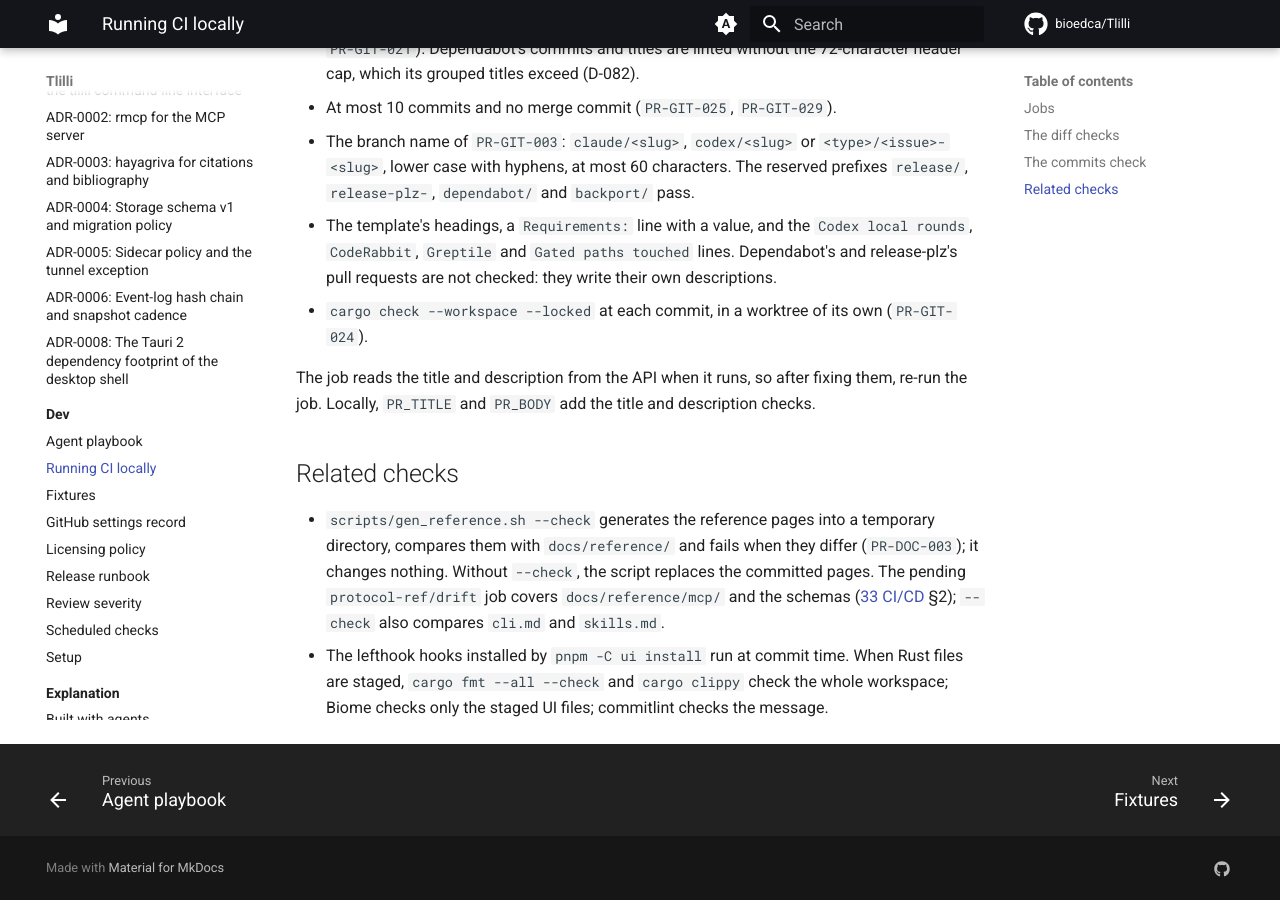
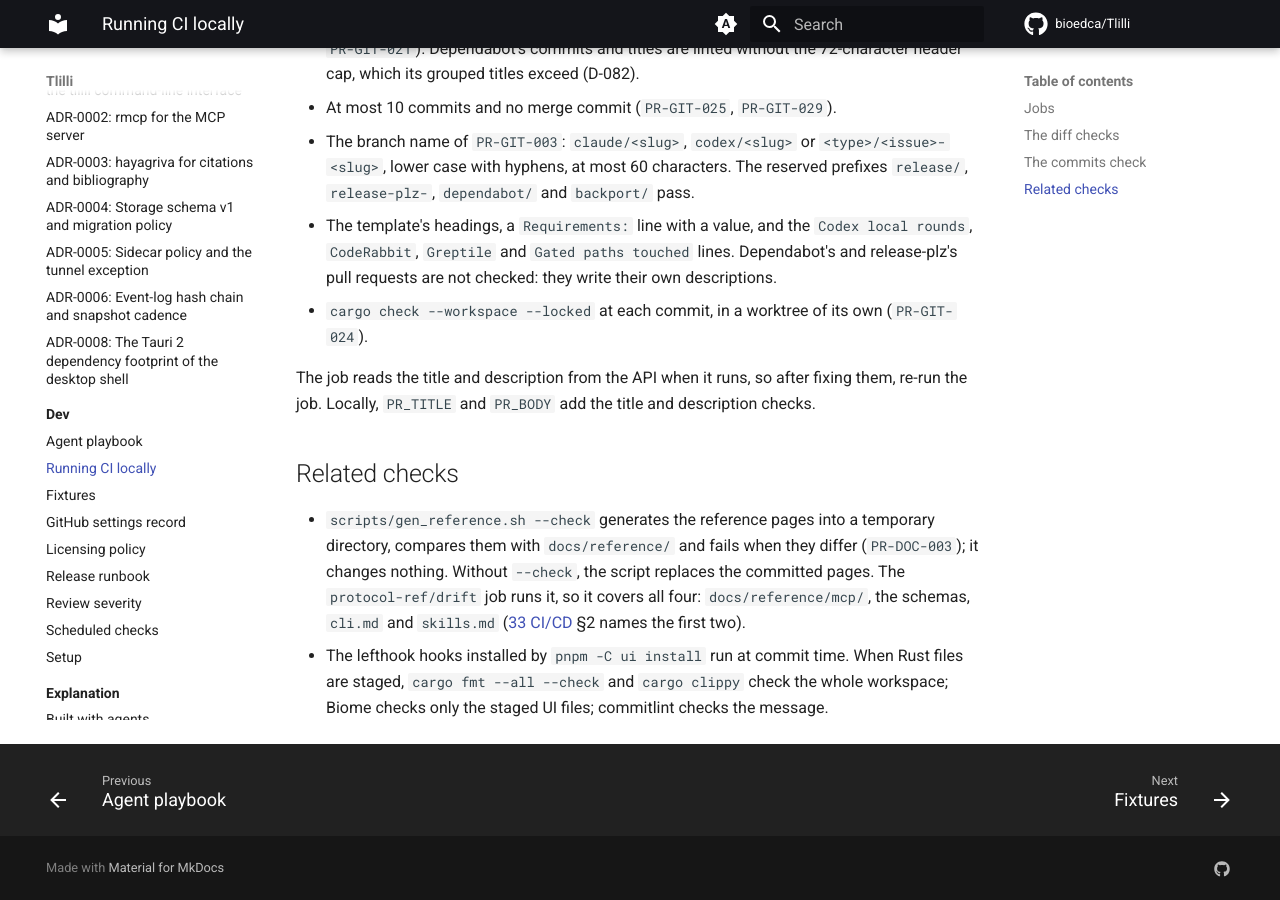
Before and after one commit to bioedca/Tlilli, an MkDocs documentation site: the page built from docs/dev/ci.md, in a window 1280 px wide and 900 px high, scrolled down 2715 px. Built offline with MkDocs 1.6.1 and Material for MkDocs 9.7.7, drawn with Linux system fonts in a browser that asks for light colours; comment, search, counter and statistics services are not loaded.

Commit message:
docs(ci): say that protocol-ref/drift runs the full drift check
The related-checks paragraph of docs/dev/ci.md still called
protocol-ref/drift pending and said it covered only the MCP reference
and the schemas. The job now runs scripts/gen_reference.sh --check, so
it covers all four generated paths, cli.md and skills.md included.

Signed-off-by: bioedca <131809205+bioedca@users.noreply.github.com>

```diff
--- a/docs/dev/ci.md
+++ b/docs/dev/ci.md
@@ -58,5 +58,5 @@ The job reads the title and description from the API when it runs, so after fixi
 
 ## Related checks
 
-- `scripts/gen_reference.sh --check` generates the reference pages into a temporary directory, compares them with `docs/reference/` and fails when they differ (`PR-DOC-003`); it changes nothing. Without `--check`, the script replaces the committed pages. The pending `protocol-ref/drift` job covers `docs/reference/mcp/` and the schemas ([33 CI/CD](../prd/33-ci-cd.md) §2); `--check` also compares `cli.md` and `skills.md`.
+- `scripts/gen_reference.sh --check` generates the reference pages into a temporary directory, compares them with `docs/reference/` and fails when they differ (`PR-DOC-003`); it changes nothing. Without `--check`, the script replaces the committed pages. The `protocol-ref/drift` job runs it, so it covers all four: `docs/reference/mcp/`, the schemas, `cli.md` and `skills.md` ([33 CI/CD](../prd/33-ci-cd.md) §2 names the first two).
 - The lefthook hooks installed by `pnpm -C ui install` run at commit time. When Rust files are staged, `cargo fmt --all --check` and `cargo clippy` check the whole workspace; Biome checks only the staged UI files; commitlint checks the message.
```
